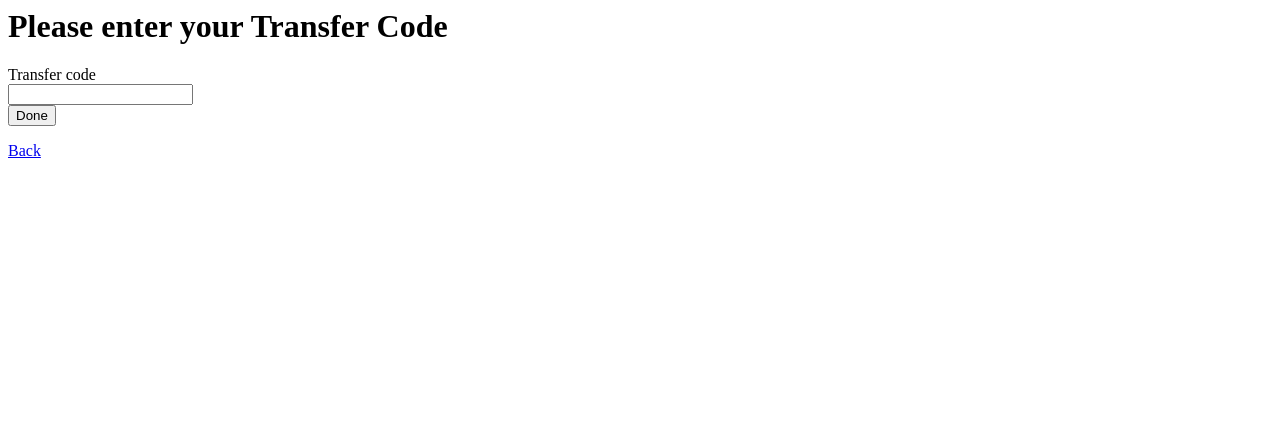
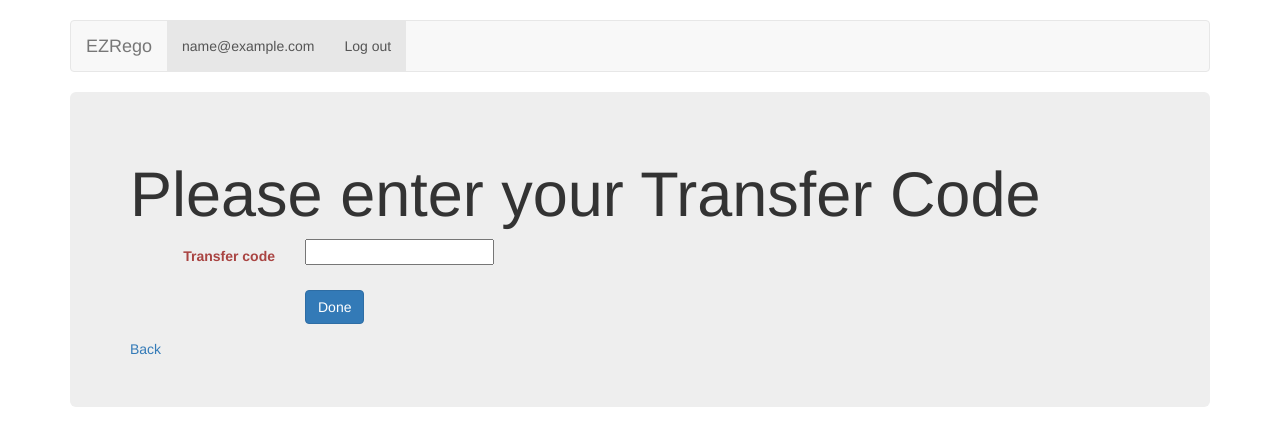
Before and after one commit to zamaudio/ezrego, a Django app: page /govhack2015/buyavehicle in a window 1280 px wide. Shown: the top 446 px of the page. Run offline with Django 3.2, Linux system fonts and the light colour scheme; the visitor is signed in with stand-in values (Sample User, id 1); some libraries are stand-ins or nearby versions.

Commit message:
Added bootstrap minimal template to ezrego site

```diff
--- a/ezrego/templates/ezrego/buyavehicle.html
+++ b/ezrego/templates/ezrego/buyavehicle.html
@@ -1,3 +1,5 @@
+{% include 'ezrego/header.html' %}
+
 {% if state0 %}
 <h1>Please enter your Transfer Code</h1>
 <div>
@@ -93,3 +95,5 @@ the system will not finalise the transaction and your Transfer Code will still b
 {% endif %}
 
 <a href="/govhack2015">Back</a>
+
+{% include 'ezrego/footer.html' %}
--- /dev/null
+++ b/ezrego/templates/ezrego/footer.html
@@ -0,0 +1,14 @@
+     </div>
+
+    </div> <!-- /container -->
+
+
+    <!-- Bootstrap core JavaScript
+    ================================================== -->
+    <!-- Placed at the end of the document so the pages load faster -->
+    <script src="https://ajax.googleapis.com/ajax/libs/jquery/1.11.3/jquery.min.js"></script>
+    <script src="../../dist/js/bootstrap.min.js"></script>
+    <!-- IE10 viewport hack for Surface/desktop Windows 8 bug -->
+    <script src="../../assets/js/ie10-viewport-bug-workaround.js"></script>
+  </body>
+</html>
--- /dev/null
+++ b/ezrego/templates/ezrego/header.html
@@ -0,0 +1,58 @@
+<!DOCTYPE html>
+<html lang="en">
+  <head>
+    <meta charset="utf-8">
+    <meta http-equiv="X-UA-Compatible" content="IE=edge">
+    <meta name="viewport" content="width=device-width, initial-scale=1">
+    <meta name="description" content="">
+    <meta name="author" content="">
+    <link rel="icon" href="{{ STATIC_URL }}favicon.ico">
+
+    <title>EZRego</title>
+
+    <!-- Bootstrap core CSS -->
+    <link href="{{ STATIC_URL }}css/bootstrap.min.css" rel="stylesheet">
+
+    <!-- Custom styles for this template -->
+    <link href="{{ STATIC_URL }}css/navbar.css" rel="stylesheet">
+
+    <script src="{{STATIC_URL}}js/ie-emulation-modes-warning.js"></script>
+
+    <!-- HTML5 shim and Respond.js for IE8 support of HTML5 elements and media queries -->
+    <!--[if lt IE 9]>
+      <script src="https://oss.maxcdn.com/html5shiv/3.7.2/html5shiv.min.js"></script>
+      <script src="https://oss.maxcdn.com/respond/1.4.2/respond.min.js"></script>
+    <![endif]-->
+  </head>
+
+  <body>
+
+    <div class="container">
+
+      <!-- Static navbar -->
+      <nav class="navbar navbar-default">
+        <div class="container-fluid">
+          <div class="navbar-header">
+            <button type="button" class="navbar-toggle collapsed" data-toggle="collapse" data-target="#navbar" aria-expanded="false" aria-controls="navbar">
+              <span class="sr-only">Toggle navigation</span>
+              <span class="icon-bar"></span>
+              <span class="icon-bar"></span>
+              <span class="icon-bar"></span>
+            </button>
+            <a class="navbar-brand" href="/govhack2015/">EZRego</a>
+          </div>
+          <div id="navbar" class="navbar-collapse collapse">
+            <ul class="nav navbar-nav">
+{% if user.email %}
+              <li class="active"><a href="/govhack2015/">{{ user.email }}</a></li>
+              <li class="active"><a href="{% url 'logoutv' %}">Log out</a></li>
+{% else %}
+              <li class="active"><a href="{% url 'loginv' %}">Log in</a></li>
+              <li class="active"><a href="{% url 'register' %}">Register</a></li>
+{% endif %}
+            </ul>
+          </div><!--/.nav-collapse -->
+        </div><!--/.container-fluid -->
+      </nav>
+
+      <div class="jumbotron">
--- a/ezrego/templates/ezrego/index.html
+++ b/ezrego/templates/ezrego/index.html
@@ -1,3 +1,5 @@
+{% include 'ezrego/header.html' %}
+
 <h1>EZRego</h1>
 
 {% if userloggedin.email %}
@@ -13,3 +15,5 @@
 <p><a href="{% url 'register' %}">Register for EZRego</a></p>
 
 {% endif %}
+
+{% include 'ezrego/footer.html' %}
--- a/ezrego/templates/ezrego/register.html
+++ b/ezrego/templates/ezrego/register.html
@@ -1,3 +1,4 @@
+{% include 'ezrego/header.html' %}
 
 {% if thanks %}
 <h1>Thanks for registering,  {{ email }}!</h1>
@@ -32,3 +33,5 @@
 {% endif %}
 
 <a href="/govhack2015">Back</a>
+
+{% include 'ezrego/footer.html' %}
--- a/ezrego/templates/ezrego/sell.html
+++ b/ezrego/templates/ezrego/sell.html
@@ -1,3 +1,4 @@
+{% include 'ezrego/header.html' %}
 
 <h1>Sell a vehicle</h1>
 <p>The following form is for transferring a vehicle which you own to someone else.</p>
@@ -27,3 +28,5 @@ Step 4: Wait for email verification that the buyer has completed the transaction
 </div>
 </form>
 </div>
+
+{% include 'ezrego/footer.html' %}
--- a/ezrego/templates/ezrego/sellerthankyou.html
+++ b/ezrego/templates/ezrego/sellerthankyou.html
@@ -1,3 +1,4 @@
+{% include 'ezrego/header.html' %}
 
 <h1>Thank you</h1>
 
@@ -11,3 +12,5 @@ Please send the code to the buyer of the vehicle so they can complete the transa
 
 <hr>
 <p><a href="{% url 'logoutv' %}">Log out</a></p>
+
+{% include 'ezrego/footer.html' %}
--- a/ezrego/templates/registration/login.html
+++ b/ezrego/templates/registration/login.html
@@ -1,3 +1,5 @@
+{% include 'ezrego/header.html' %}
+
 <h1>Log in</h1>
 
 <div>
@@ -32,3 +34,5 @@
 {% endif %}
 
 <p><a href="/govhack2015">Home</a></p>
+
+{% include 'ezrego/footer.html' %}
```
